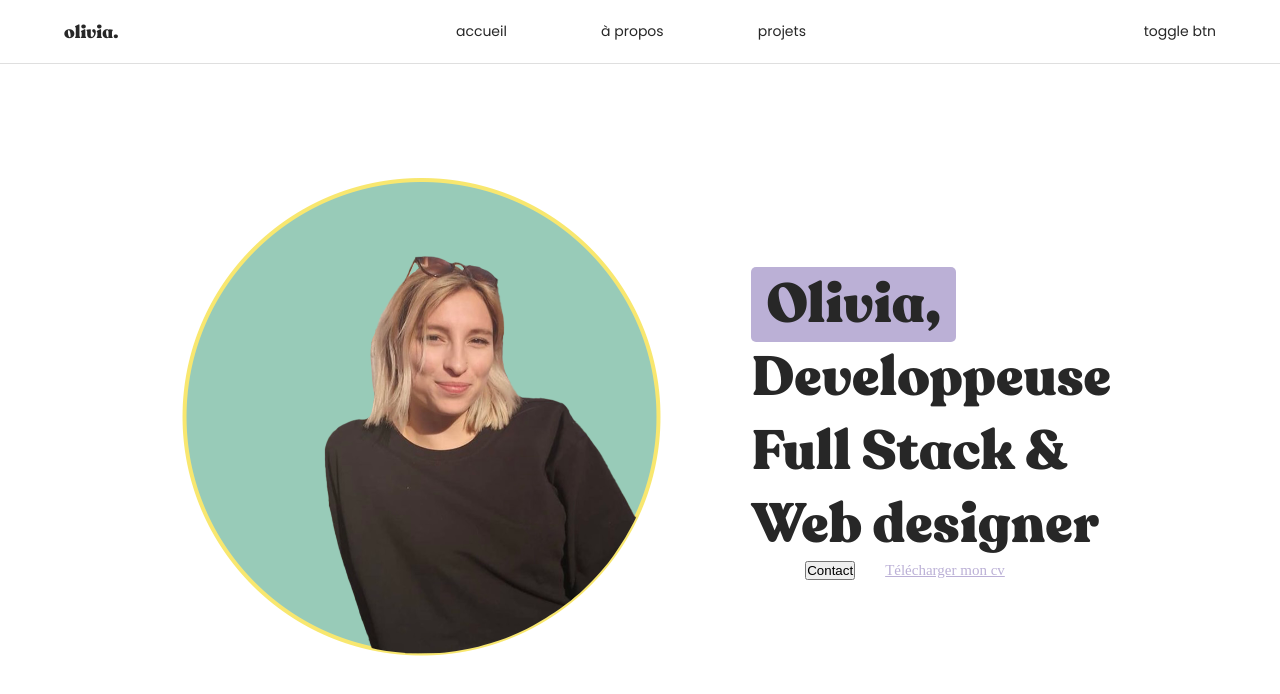
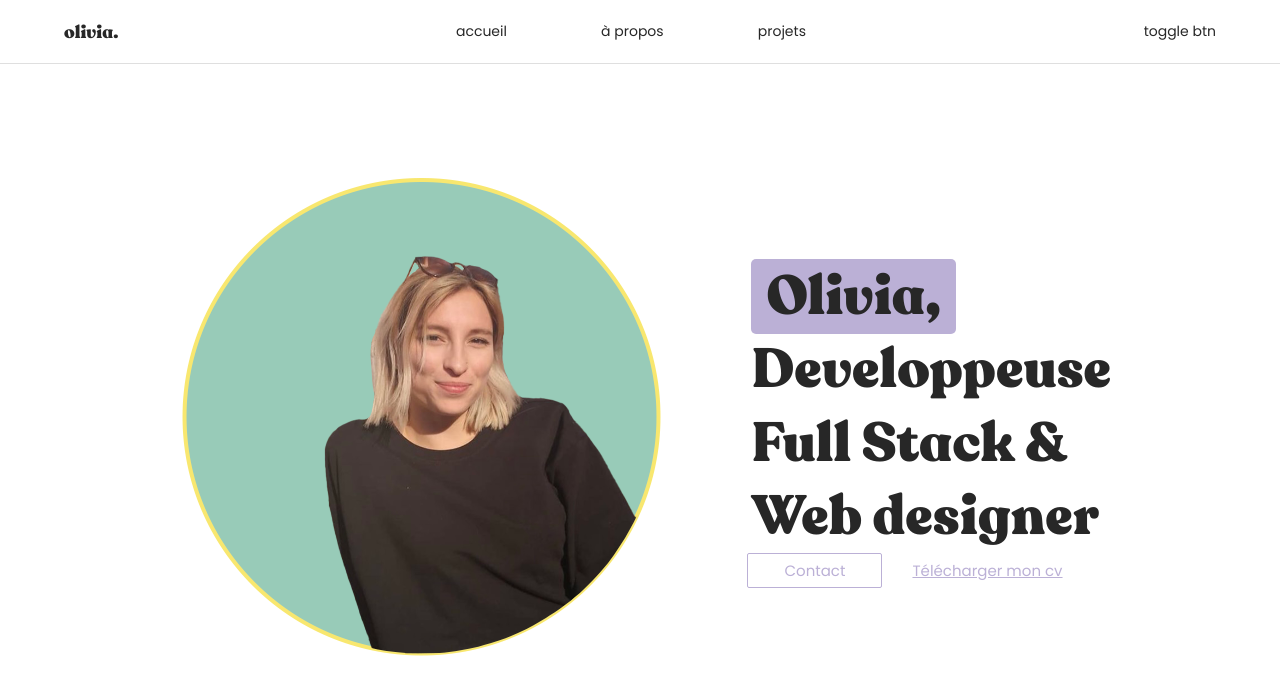
Before and after one commit to Lxvia/portfolio, a React (Create React App) app: page / in a window 1280 px wide. Shown: the top 694 px of the page. Built offline with nearby package versions, Linux system fonts and the light colour scheme.

Commit message:
add button & scss btn

```diff
--- a/src/styles/_settings.scss
+++ b/src/styles/_settings.scss
@@ -33,7 +33,7 @@ $yellow: #feeb7b;
         color: $black;
     }
 
-    p {
+    p, a {
         font-family: $font;
         font-size: 14px;
         color: $black;
--- a/src/styles/components/_button.scss
+++ b/src/styles/components/_button.scss
@@ -0,0 +1,19 @@
+.button {
+    button{
+        background: none;
+        outline: none;
+        border: solid 1px $purple;
+        width: 135px;
+        height: 35px;
+        border-radius: 2px;
+        font-family: $font;
+        color: $purple;
+        font-size: 15px;
+
+        &:hover{
+            background-color: $purple;
+            color: white;
+            cursor: pointer;
+        }
+    }
+}
```
Also changed, not shown: 1 other file (tests, documents, lock files or other folders).
